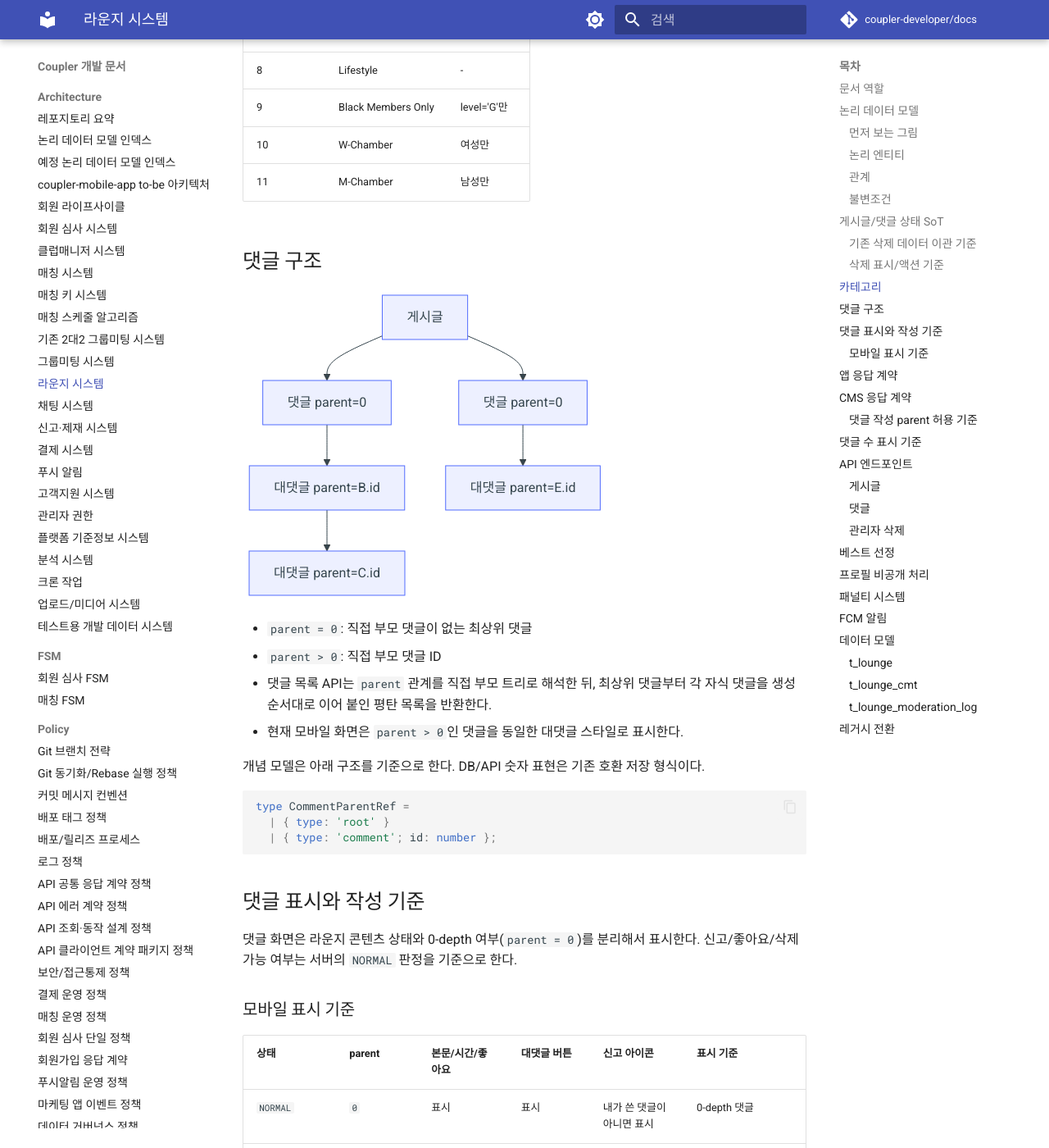
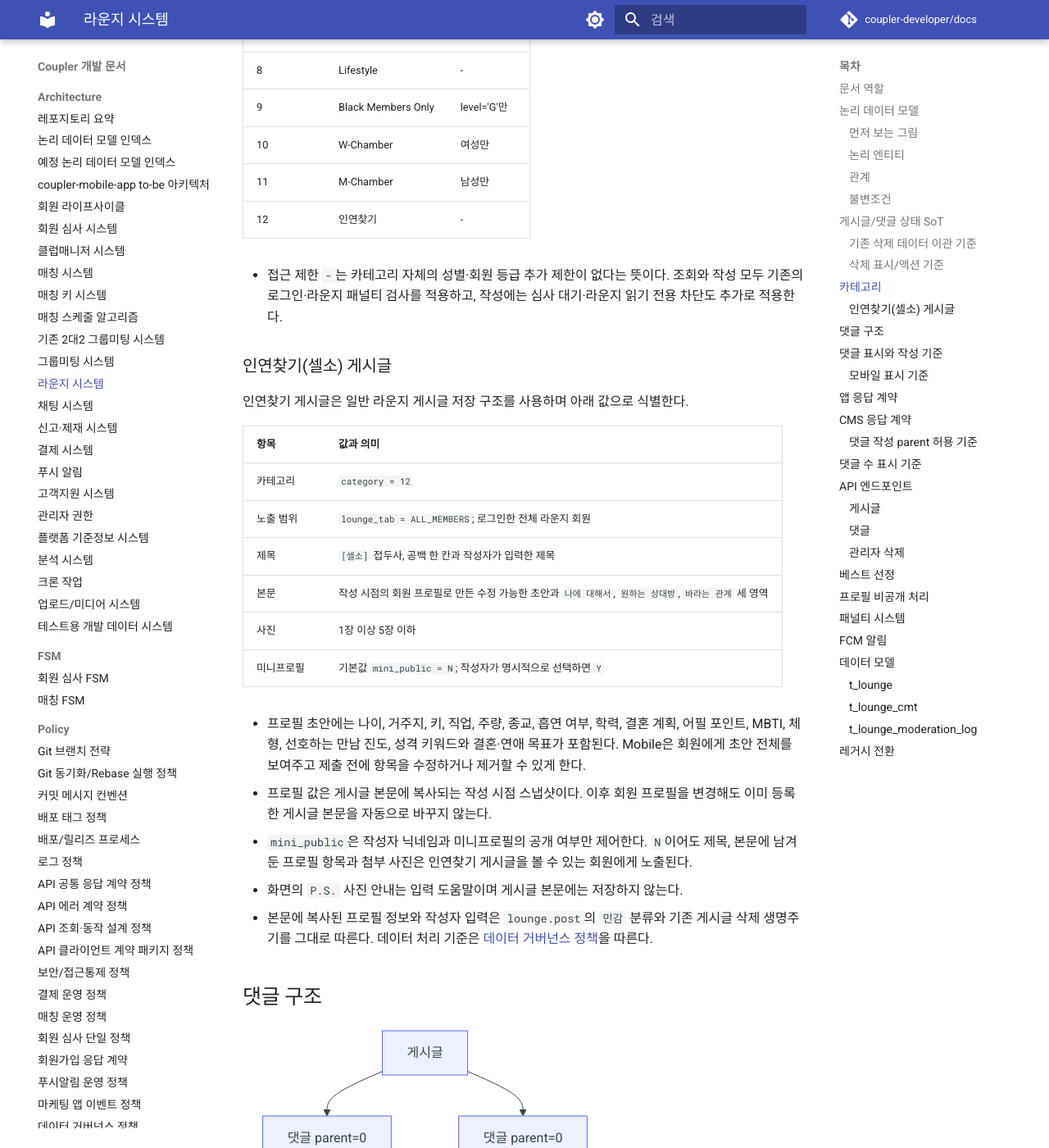
Before and after one commit to coupler-developer/docs, an MkDocs documentation site: the page built from content/architecture/lounge-system.md, in a window 1280 px wide and 1400 px high, scrolled down 3319 px. Shown: the whole window at 82% size. Built offline with MkDocs 1.6.1 and Material for MkDocs 9.7.7, drawn with Linux system fonts in a browser that asks for light colours; comment, search, counter and statistics services are not loaded.

Commit message:
docs: 인연찾기 게시글 계약 명시
Reason:
- API와 Mobile에 추가되는 카테고리 12의 접근 범위와 공개 정보 의미를 문서 SoT에 고정해야 함

Changes:
- 인연찾기 카테고리와 게시글 제목·본문·사진 계약 추가
- mini_public과 본문 프로필 정보의 노출 차이 명시

How:
- 기존 라운지 저장 구조와 데이터 거버넌스 기준에 맞춰 작성 시점 스냅샷과 공개 범위를 설명

Tests:
- yarn validate:docs 통과 (커밋 분리 전 최종 문서 범위)

```diff
--- a/content/architecture/lounge-system.md
+++ b/content/architecture/lounge-system.md
@@ -145,6 +145,34 @@ flowchart LR
 | 9    | Black Members Only | level='G'만 |
 | 10   | W-Chamber          | 여성만      |
 | 11   | M-Chamber          | 남성만      |
+| 12   | 인연찾기           | -           |
+
+- 접근 제한 `-`는 카테고리 자체의 성별·회원 등급 추가 제한이 없다는 뜻이다. 조회와 작성 모두 기존의
+  로그인·라운지 패널티 검사를 적용하고, 작성에는 심사 대기·라운지 읽기 전용 차단도 추가로 적용한다.
+
+### 인연찾기(셀소) 게시글
+
+인연찾기 게시글은 일반 라운지 게시글 저장 구조를 사용하며 아래 값으로 식별한다.
+
+| 항목 | 값과 의미 |
+| --- | --- |
+| 카테고리 | `category = 12` |
+| 노출 범위 | `lounge_tab = ALL_MEMBERS`; 로그인한 전체 라운지 회원 |
+| 제목 | `[셀소]` 접두사, 공백 한 칸과 작성자가 입력한 제목 |
+| 본문 | 작성 시점의 회원 프로필로 만든 수정 가능한 초안과 `나에 대해서`, `원하는 상대방`, `바라는 관계` 세 영역 |
+| 사진 | 1장 이상 5장 이하 |
+| 미니프로필 | 기본값 `mini_public = N`; 작성자가 명시적으로 선택하면 `Y` |
+
+- 프로필 초안에는 나이, 거주지, 키, 직업, 주량, 종교, 흡연 여부, 학력, 결혼 계획, 어필 포인트, MBTI,
+  체형, 선호하는 만남 진도, 성격 키워드와 결혼·연애 목표가 포함된다. Mobile은 회원에게 초안 전체를
+  보여주고 제출 전에 항목을 수정하거나 제거할 수 있게 한다.
+- 프로필 값은 게시글 본문에 복사되는 작성 시점 스냅샷이다. 이후 회원 프로필을 변경해도 이미 등록한
+  게시글 본문을 자동으로 바꾸지 않는다.
+- `mini_public`은 작성자 닉네임과 미니프로필의 공개 여부만 제어한다. `N`이어도 제목, 본문에 남겨 둔
+  프로필 항목과 첨부 사진은 인연찾기 게시글을 볼 수 있는 회원에게 노출된다.
+- 화면의 `P.S.` 사진 안내는 입력 도움말이며 게시글 본문에는 저장하지 않는다.
+- 본문에 복사된 프로필 정보와 작성자 입력은 `lounge.post`의 `민감` 분류와 기존 게시글 삭제 생명주기를
+  그대로 따른다. 데이터 처리 기준은 [데이터 거버넌스 정책](../policy/data-governance-policy.md)을 따른다.
 
 ## 댓글 구조
 
```
